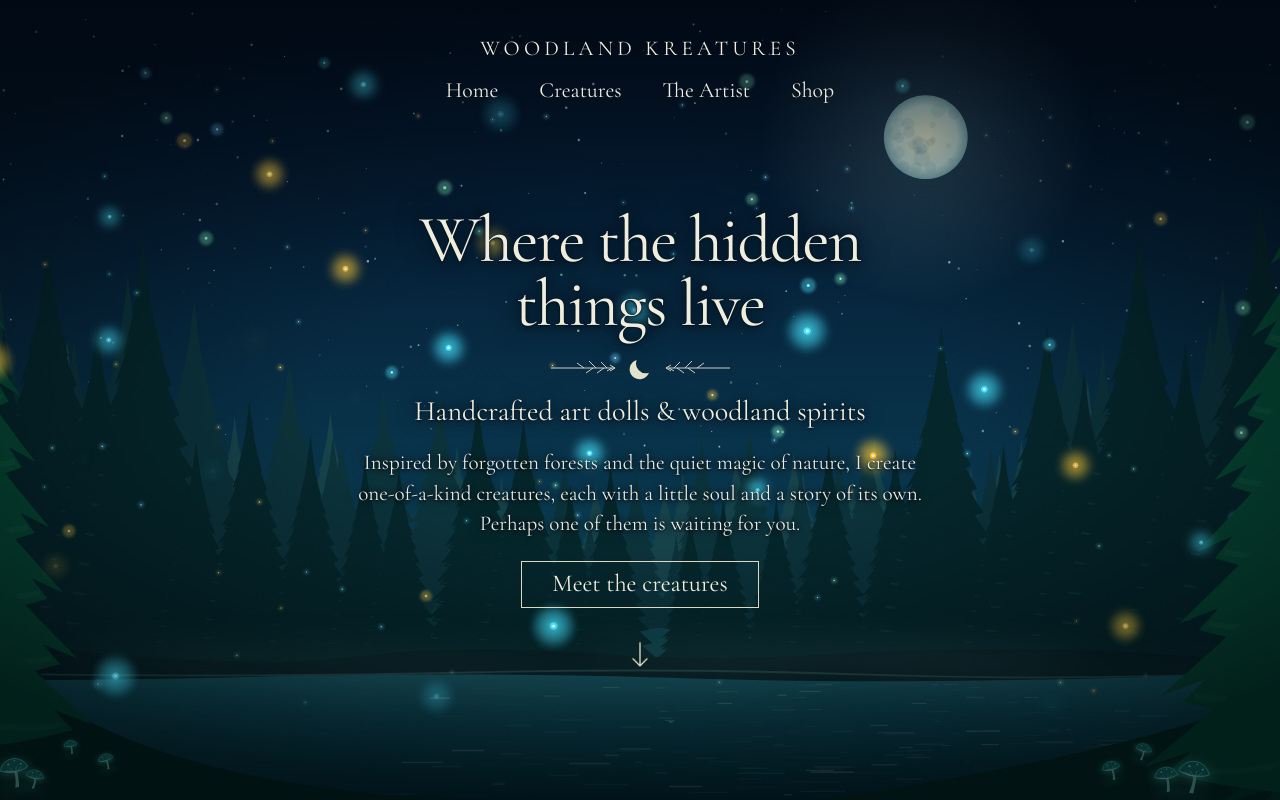
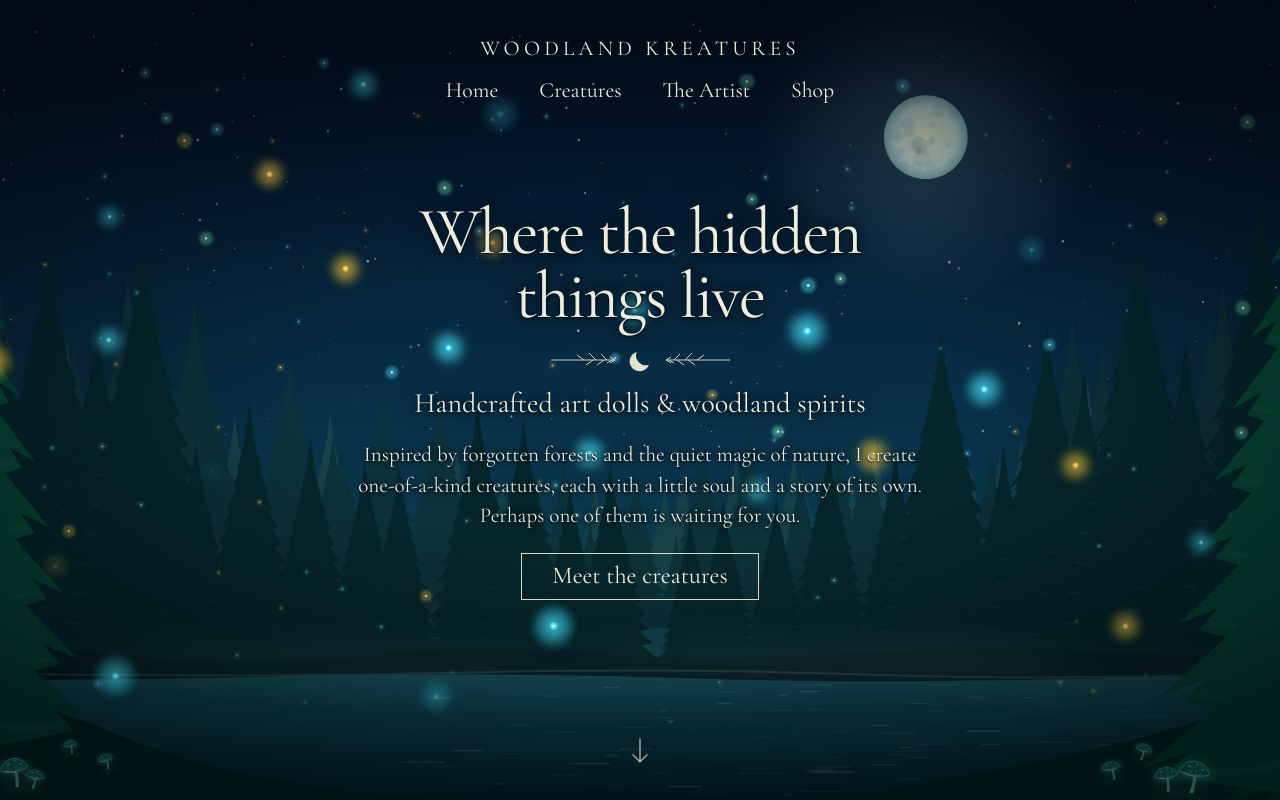
Before and after one commit to Hopenessa/Woodland_Kreatures, a React (Vite) app: page / in a window 1280 px wide. Shown: the top 800 px of the page. Built offline with nearby package versions, Linux system fonts and the light colour scheme.

Commit message:
Little changes

```diff
--- a/src/components/Creatures/Creatures.tsx
+++ b/src/components/Creatures/Creatures.tsx
@@ -23,6 +23,7 @@ import {
 
 const CLONES = 3;
 const SLIDE_INTERVAL = 4000;
+const MANUAL_PAUSE = 5000;
 // Clones let the track cross either end before resetting invisibly.
 const slides = [
   ...creatures.slice(-CLONES),
@@ -34,6 +35,7 @@ export default function Creatures() {
   const [selected, setSelected] = useState<Creature | null>(null);
   const opener = useRef<HTMLButtonElement | null>(null);
   const [slide, setSlide] = useState({ index: CLONES, animated: false });
+  const [lastInteraction, setLastInteraction] = useState<number | null>(null);
   const [inView, setInView] = useState(false);
   const [pageVisible, setPageVisible] = useState(!document.hidden);
   const galleryRef = useRef<HTMLDivElement>(null);
@@ -91,20 +93,34 @@ export default function Creatures() {
     return () => document.removeEventListener("visibilitychange", update);
   }, []);
 
+  const manualMove = (direction: number) => {
+    setLastInteraction(Date.now());
+    move(direction);
+  };
+
   useEffect(() => {
     if (selected || !inView || !pageVisible || reducedMotion) return;
-    const timer = window.setInterval(() => {
+    let timer = 0;
+    let nextSlideAt = lastInteraction === null
+      ? Date.now() + SLIDE_INTERVAL
+      : Math.max(Date.now(), lastInteraction + MANUAL_PAUSE);
+
+    const tick = () => {
       const gallery = galleryRef.current;
-      if (
-        !gallery ||
-        gallery.matches(":hover") ||
-        gallery.contains(document.activeElement)
-      )
-        return;
-      move(1);
-    }, SLIDE_INTERVAL);
-    return () => window.clearInterval(timer);
-  }, [selected, inView, pageVisible, reducedMotion, move]);
+      if (!gallery) return;
+      // A focused or hovered photograph stays still for inspection. A navigation
+      // arrow retaining focus must not permanently disable autoplay.
+      const inspecting = [...gallery.querySelectorAll<HTMLButtonElement>("button[data-creature-id]")]
+        .some(button => button.matches(":hover") || button.contains(document.activeElement));
+      if (!inspecting && Date.now() >= nextSlideAt) {
+        move(1);
+        nextSlideAt = Date.now() + SLIDE_INTERVAL;
+      }
+      timer = window.setTimeout(tick, Math.max(100, inspecting ? 250 : nextSlideAt - Date.now()));
+    };
+    timer = window.setTimeout(tick, Math.max(0, nextSlideAt - Date.now()));
+    return () => window.clearTimeout(timer);
+  }, [selected, inView, pageVisible, reducedMotion, move, lastInteraction]);
 
   useEffect(() => {
     if (!slide.animated) return;
@@ -140,14 +156,14 @@ export default function Creatures() {
           onKeyDown={(event) => {
             if (event.key === "ArrowLeft" || event.key === "ArrowRight") {
               event.preventDefault();
-              move(event.key === "ArrowLeft" ? -1 : 1);
+              manualMove(event.key === "ArrowLeft" ? -1 : 1);
             }
           }}
         >
           <Arrow
             type="button"
             $side="left"
-            onClick={() => move(-1)}
+            onClick={() => manualMove(-1)}
             aria-label="Previous creatures"
           >
             <svg viewBox="0 0 24 44" aria-hidden="true">
@@ -205,7 +221,7 @@ export default function Creatures() {
           <Arrow
             type="button"
             $side="right"
-            onClick={() => move(1)}
+            onClick={() => manualMove(1)}
             aria-label="Next creatures"
           >
             <svg viewBox="0 0 24 44" aria-hidden="true">
--- a/src/components/Preview/Preview.styles.ts
+++ b/src/components/Preview/Preview.styles.ts
@@ -23,7 +23,7 @@ export const PreviewSection = styled.section`
   }
 `;
 export const Content = styled.div<{ $revealed: boolean }>`
-  padding: 130px 22px 58px;
+  padding: 130px 22px;
   position: relative;
   z-index: 1;
   & > * {
@@ -37,17 +37,16 @@ export const Content = styled.div<{ $revealed: boolean }>`
   & > :nth-child(3) { animation-delay: 292ms; }
   & > :nth-child(4) { animation-delay: 437ms; }
   & > :nth-child(5) { animation-delay: 583ms; }
-  & > :nth-child(6) { animation-delay: 729ms; }
   @media (prefers-reduced-motion: reduce) {
     & > * { visibility: visible; opacity: 1; transform: none; }
   }
   @media (min-width: 1200px) {
     padding-top: 155px;
-    padding-bottom: 75px;
+    padding-bottom: 155px;
   }
   @media (max-width: 600px) {
-    padding-top: 150px;
-    padding-bottom: 70px;
+    padding-top: 110px;
+    padding-bottom: 110px;
   }
 `;
 export const Title = styled.h1`
@@ -109,7 +108,13 @@ export const ScrollHint = styled.a`
   justify-content: center;
   width: 44px;
   height: 44px;
-  margin: 20px auto 0;
+  position: absolute;
+  z-index: 1;
+  left: 50%;
+  bottom: max(24px, env(safe-area-inset-bottom));
+  transform: translateX(-50%);
+  margin: 0;
+  @media (min-width: 801px) { bottom: clamp(28px, 4svh, 44px); }
   color: #e3e2cc;
   opacity: .8;
   svg { animation: ${driftDown} 2400ms ease-in-out infinite; }
--- a/src/components/Preview/Preview.tsx
+++ b/src/components/Preview/Preview.tsx
@@ -101,10 +101,10 @@ export default function Preview() {
           Perhaps one of them is waiting for you.
         </Introduction>
         <HeroButton href="#creatures">Meet the creatures</HeroButton>
-        <ScrollHint href="#creatures" aria-label="Scroll down to the creatures">
+      </Content>
+      <ScrollHint href="#creatures" aria-label="Scroll down to the creatures">
           <svg width="24" height="34" viewBox="0 0 24 34" fill="none" aria-hidden="true"><path d="M12 4v23m-7-7 7 7 7-7" stroke="currentColor" strokeWidth="1.3" strokeLinecap="round" strokeLinejoin="round" /></svg>
-        </ScrollHint>
-      </Content>
+      </ScrollHint>
     </PreviewSection>
   );
 }
```
